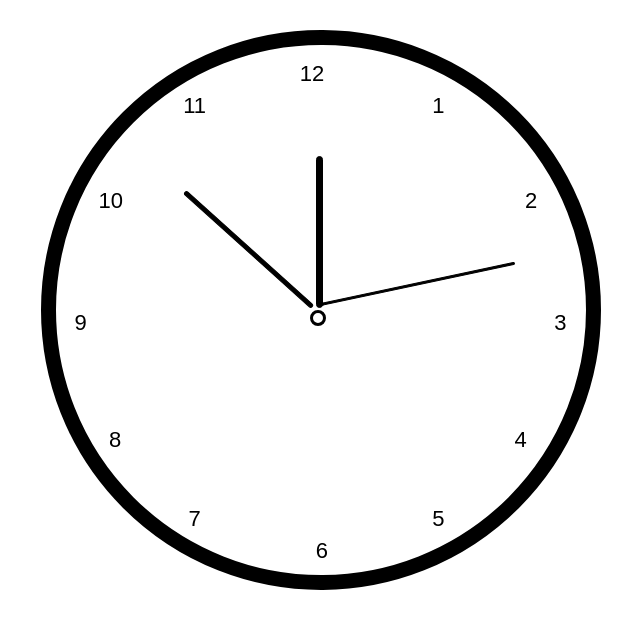
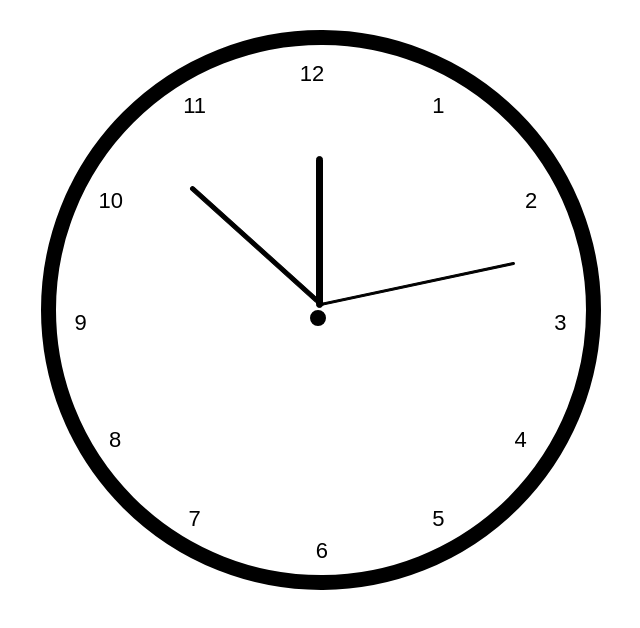
Before and after one commit to Peculiar-Okon/calculator_, a plain HTML site: page index.html in a window 1280 px wide. Shown: the whole page, without its empty margins (439-1079 px from the left). Drawn offline with Linux system fonts and the light colour scheme.

Commit message:
trd commit

```diff
--- a/clock.css
+++ b/clock.css
@@ -29,6 +29,7 @@
     border-radius: 100%;
     left: 48%;
     top: 50%;
+    background-color: black;
   }
 
   .sechand{
@@ -40,6 +41,7 @@
     left: 49%;
     top: 11%;
     border-radius: 5px;
+    transform: rotate(2deg);
     transform-origin: bottom;
 
   }
@@ -53,7 +55,7 @@
     left: 49%;
     top: 21%;
     border-radius: 5px;
-    transform: rotate(400deg);
+    transform: rotate(2deg);
     transform-origin: bottom;
   }
 
@@ -63,10 +65,10 @@
     border: 1px solid black;
     background-color: black;
     height: 170px;
-    left: 48%;
-    top: 17%;
+    left: 49%;
+    top: 16%;
     border-radius: 5px;
-    transform: rotate(450deg);
+    transform: rotate(2deg);
     transform-origin: bottom;
   }
 
```
